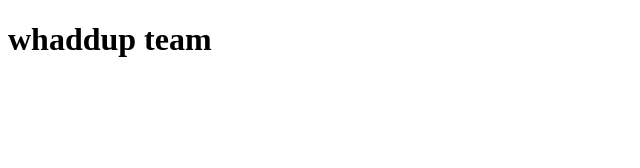
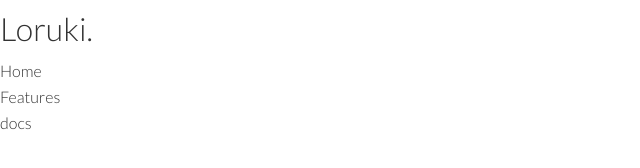
Before and after one commit to elissaeng/responsive-website, a plain HTML site: page index.html in a window 1280 px wide. Shown: the whole page, without its empty margins (0-640 px from the left). Drawn offline with Linux system fonts and the light colour scheme.

Commit message:
initial style done

```diff
--- /dev/null
+++ b/css/main.css
@@ -0,0 +1,37 @@
+@import url('https://fonts.googleapis.com/css2?family=Lato:wght@300&display=swap');
+
+* {
+  box-sizing: border-box;
+  padding: 0;
+  margin: 0;
+}
+
+body {
+  font-family: 'Lato', sans-serif;
+  color: #333;
+  line-height: 1.6;
+}
+
+ul {
+  list-style-type: none;
+}
+
+a {
+  text-decoration: none;
+  color: #333;
+}
+
+h1,
+h2 {
+  font-weight: 300;
+  line-height: 1.2;
+  margin: 10px 0;
+}
+
+p {
+  margin: 10px 0;
+}
+
+img {
+  width: 100%;
+}
--- a/index.html
+++ b/index.html
@@ -4,9 +4,22 @@
   <meta charset="UTF-8">
   <meta http-equiv="X-UA-Compatible" content="IE=edge">
   <meta name="viewport" content="width=device-width, initial-scale=1.0">
-  <title>Document</title>
+  <link rel="stylesheet" href="https://cdnjs.cloudflare.com/ajax/libs/font-awesome/5.15.1/css/all.min.css" integrity="sha512-+4zCK9k+qNFUR5X+cKL9EIR+ZOhtIloNl9GIKS57V1MyNsYpYcUrUeQc9vNfzsWfV28IaLL3i96P9sdNyeRssA==" crossorigin="anonymous" />
+  <link rel="stylesheet" href="/css/main.css">
+  <title>Loruki | Cloud Hosting For Everyone</title>
 </head>
 <body>
-  <h1>whaddup team</h1>
+  <div class="navbar">
+    <div class="container">
+      <h1 class="logo">Loruki.</h1>
+      <nav>
+        <ul>
+          <li><a href="index.html">Home</a></li>
+          <li><a href="features.html">Features</a></li>
+          <li><a href="docs.html">docs</a></li>
+        </ul>
+      </nav>
+    </div>
+  </div>
 </body>
 </html>
```
Also changed, not shown: images/cli.png (added), images/cloud.png (added), images/docs.png (added), images/favicon.png (added), images/logos/clojure.png (added), images/logos/csharp.png (added), images/logos/go.png (added), images/logos/node.png (added), images/logos/php.png (added), images/logos/python.png (added), images/logos/ruby.png (added), images/logos/scala.png (added), images/npm.png (added), images/server.png (added), 1 more files.
